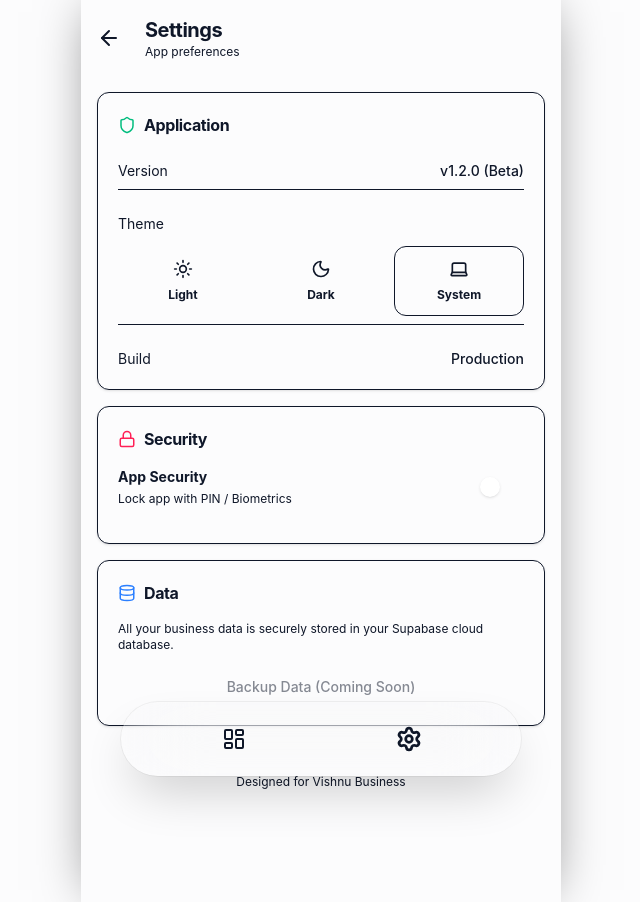
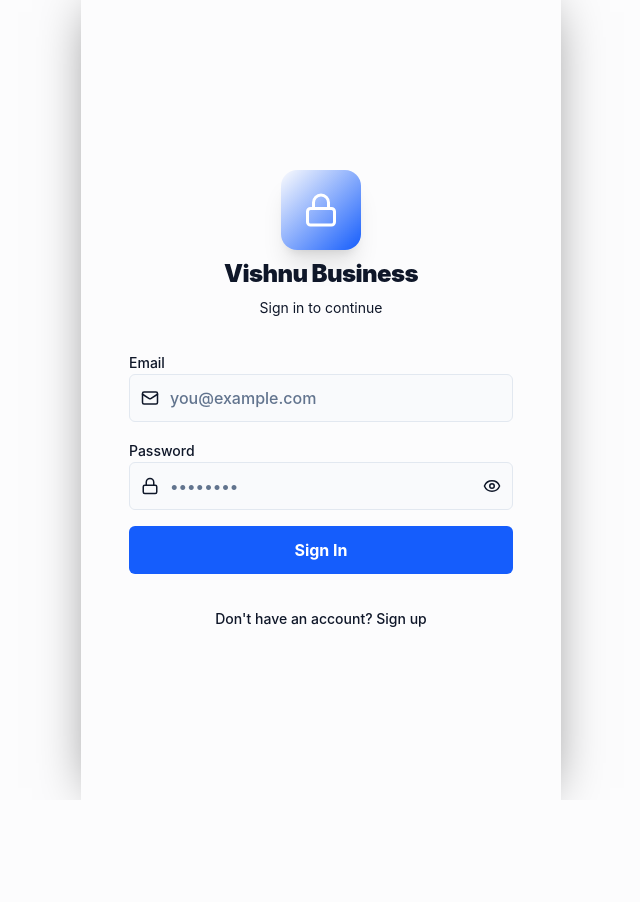
Before and after one commit to Danielsanju262/vishnu-business, a React app: page /settings in a window 1280 px wide. Shown: the whole page, without its empty margins (319-959 px from the left). After the commit the page ends 800 px from the top, so only its background shows below. Built offline with nearby package versions, Linux system fonts and the light colour scheme; the HTML template or start-up script is replaced by a standard one.

Commit message:
Add proper user authentication with Supabase Auth

```diff
--- a/src/App.tsx
+++ b/src/App.tsx
@@ -1,6 +1,9 @@
+import { useState, useEffect } from "react";
 import { BrowserRouter as Router, Routes, Route } from "react-router-dom";
+import { supabase } from "./lib/supabase";
+import type { Session } from "@supabase/supabase-js";
+
 import Layout from "./components/Layout";
-
 import Customers from "./pages/Customers";
 import Products from "./pages/Products";
 import Dashboard from "./pages/Dashboard";
@@ -8,19 +11,50 @@ import NewSale from "./pages/NewSale";
 import NewExpense from "./pages/NewExpense";
 import Reports from "./pages/Reports";
 import Settings from "./pages/Settings";
+import Login from "./pages/Login";
 
 import ScrollToTop from "./components/ScrollToTop";
-
 import { AuthProvider, useAuth } from "./context/AuthContext";
 import LockScreen from "./components/LockScreen";
 
 function AppContent() {
-  const { isLocked } = useAuth();
+  const { isLocked, isEnabled } = useAuth();
+  const [session, setSession] = useState<Session | null>(null);
+  const [loading, setLoading] = useState(true);
+
+  useEffect(() => {
+    // Get initial session
+    supabase.auth.getSession().then(({ data: { session } }) => {
+      setSession(session);
+      setLoading(false);
+    });
+
+    // Listen for auth changes
+    const { data: { subscription } } = supabase.auth.onAuthStateChange((_event, session) => {
+      setSession(session);
+    });
+
+    return () => subscription.unsubscribe();
+  }, []);
+
+  // Show loading spinner while checking auth
+  if (loading) {
+    return (
+      <div className="min-h-screen bg-background flex items-center justify-center">
+        <div className="w-8 h-8 border-4 border-primary border-t-transparent rounded-full animate-spin" />
+      </div>
+    );
+  }
+
+  // Show login page if not authenticated
+  if (!session) {
+    return <Login />;
+  }
 
   return (
     <Router>
       <ScrollToTop />
-      {isLocked && <LockScreen />}
+      {isLocked && isEnabled && <LockScreen />}
       <Routes>
         <Route path="/" element={<Layout />}>
           <Route index element={<Dashboard />} />
--- /dev/null
+++ b/src/pages/Login.tsx
@@ -0,0 +1,123 @@
+import { useState } from 'react';
+import { supabase } from '../lib/supabase';
+import { useToast } from '../components/toast-provider';
+import { Button } from '../components/ui/Button';
+import { Input } from '../components/ui/Input';
+import { Lock, Mail, Eye, EyeOff, Loader2 } from 'lucide-react';
+
+export default function Login() {
+    const { toast } = useToast();
+    const [email, setEmail] = useState('');
+    const [password, setPassword] = useState('');
+    const [showPassword, setShowPassword] = useState(false);
+    const [isLoading, setIsLoading] = useState(false);
+    const [isSignUp, setIsSignUp] = useState(false);
+
+    const handleSubmit = async (e: React.FormEvent) => {
+        e.preventDefault();
+        setIsLoading(true);
+
+        try {
+            if (isSignUp) {
+                const { error } = await supabase.auth.signUp({
+                    email,
+                    password,
+                });
+                if (error) throw error;
+                toast("Account created! Check your email to verify.", "success");
+            } else {
+                const { error } = await supabase.auth.signInWithPassword({
+                    email,
+                    password,
+                });
+                if (error) throw error;
+                toast("Welcome back!", "success");
+            }
+        } catch (error: any) {
+            toast(error.message || "Authentication failed", "error");
+        } finally {
+            setIsLoading(false);
+        }
+    };
+
+    return (
+        <div className="min-h-screen bg-background flex flex-col items-center justify-center p-6">
+            <div className="w-full max-w-sm space-y-8">
+                {/* Logo/Header */}
+                <div className="text-center space-y-2">
+                    <div className="w-20 h-20 mx-auto rounded-2xl bg-gradient-to-br from-primary to-blue-600 flex items-center justify-center shadow-xl shadow-primary/30">
+                        <Lock className="text-white" size={36} />
+                    </div>
+                    <h1 className="text-2xl font-black text-foreground tracking-tight">Vishnu Business</h1>
+                    <p className="text-muted-foreground text-sm">
+                        {isSignUp ? "Create your account" : "Sign in to continue"}
+                    </p>
+                </div>
+
+                {/* Form */}
+                <form onSubmit={handleSubmit} className="space-y-4">
+                    <div className="space-y-2">
+                        <label className="text-sm font-medium text-foreground">Email</label>
+                        <div className="relative">
+                            <Mail className="absolute left-3 top-1/2 -translate-y-1/2 text-muted-foreground" size={18} />
+                            <Input
+                                type="email"
+                                value={email}
+                                onChange={(e) => setEmail(e.target.value)}
+                                placeholder="you@example.com"
+                                className="pl-10 h-12"
+                                required
+                            />
+                        </div>
+                    </div>
+
+                    <div className="space-y-2">
+                        <label className="text-sm font-medium text-foreground">Password</label>
+                        <div className="relative">
+                            <Lock className="absolute left-3 top-1/2 -translate-y-1/2 text-muted-foreground" size={18} />
+                            <Input
+                                type={showPassword ? "text" : "password"}
+                                value={password}
+                                onChange={(e) => setPassword(e.target.value)}
+                                placeholder="••••••••"
+                                className="pl-10 pr-10 h-12"
+                                required
+                                minLength={6}
+                            />
+                            <button
+                                type="button"
+                                onClick={() => setShowPassword(!showPassword)}
+                                className="absolute right-3 top-1/2 -translate-y-1/2 text-muted-foreground hover:text-foreground"
+                            >
+                                {showPassword ? <EyeOff size={18} /> : <Eye size={18} />}
+                            </button>
+                        </div>
+                    </div>
+
+                    <Button
+                        type="submit"
+                        className="w-full h-12 text-base font-bold"
+                        disabled={isLoading}
+                    >
+                        {isLoading ? (
+                            <Loader2 className="animate-spin" size={20} />
+                        ) : (
+                            isSignUp ? "Create Account" : "Sign In"
+                        )}
+                    </Button>
+                </form>
+
+                {/* Toggle Sign Up / Sign In */}
+                <div className="text-center">
+                    <button
+                        type="button"
+                        onClick={() => setIsSignUp(!isSignUp)}
+                        className="text-sm text-primary font-medium hover:underline"
+                    >
+                        {isSignUp ? "Already have an account? Sign in" : "Don't have an account? Sign up"}
+                    </button>
+                </div>
+            </div>
+        </div>
+    );
+}
--- a/src/pages/Settings.tsx
+++ b/src/pages/Settings.tsx
@@ -1,8 +1,9 @@
 import { useState } from "react";
 import { Link } from "react-router-dom";
-import { ArrowLeft, Database, Shield, Moon, Sun, Laptop, Lock, Check, Fingerprint } from "lucide-react";
+import { ArrowLeft, Database, Shield, Moon, Sun, Laptop, Lock, Check, Fingerprint, LogOut } from "lucide-react";
 import { useTheme } from "../components/theme-provider";
 import { useAuth } from "../context/AuthContext";
+import { supabase } from "../lib/supabase";
 import { cn } from "../lib/utils";
 import { Button } from "../components/ui/Button";
 import { Input } from "../components/ui/Input";
@@ -203,6 +204,24 @@ export default function Settings() {
                     </button>
                 </div>
 
+                {/* Sign Out */}
+                <div className="bg-card border border-border rounded-xl p-5 shadow-sm">
+                    <h2 className="font-bold text-foreground mb-4 flex items-center gap-2">
+                        <LogOut size={18} className="text-rose-500" />
+                        Account
+                    </h2>
+                    <Button
+                        variant="outline"
+                        className="w-full border-rose-500/30 text-rose-500 hover:bg-rose-500/10"
+                        onClick={async () => {
+                            await supabase.auth.signOut();
+                        }}
+                    >
+                        <LogOut size={16} className="mr-2" />
+                        Sign Out
+                    </Button>
+                </div>
+
                 {/* Footer */}
                 <div className="text-center pt-8">
                     <p className="text-xs text-muted-foreground">Designed for Vishnu Business</p>
```
